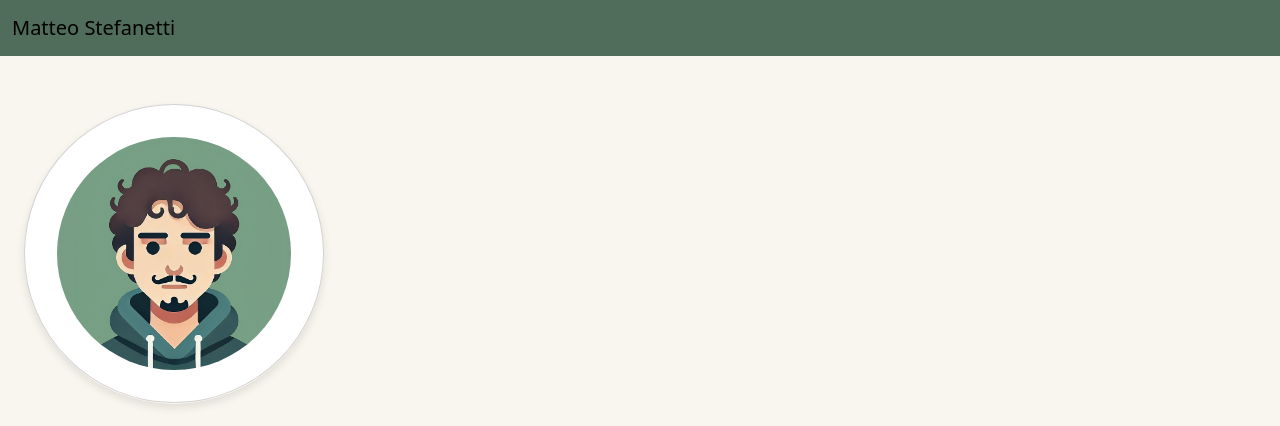
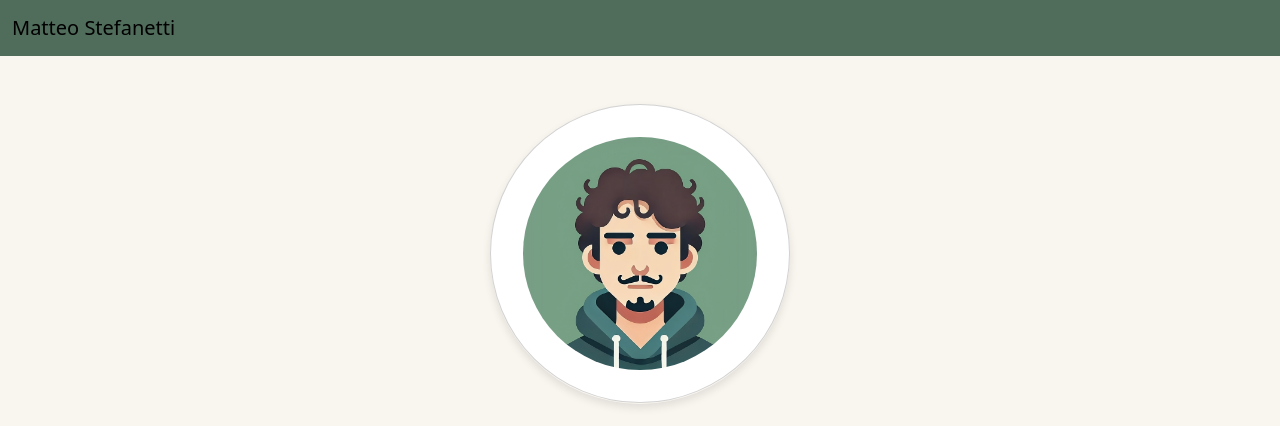
Before and after one commit to MatteoStefanetti/portfolio, a React (Vite) app: page / in a window 1280 px wide. Shown: the top 426 px of the page. Built offline with nearby package versions, Linux system fonts and the light colour scheme; grey boxes are pictures that could not be loaded.

Commit message:
Position of backcard text

```diff
--- a/src/components/contents/WhoAmI.jsx
+++ b/src/components/contents/WhoAmI.jsx
@@ -3,7 +3,7 @@ import {Container, Image} from "react-bootstrap";
 
 const WhoAmI = () => {
     return (
-        <Container fluid className="d-flex align-content-around">
+        <Container fluid className="d-flex justify-content-center">
             <div className="flip-card">
                 <div className="flip-card-inner">
                     <div className="flip-card-front">
@@ -13,9 +13,9 @@ const WhoAmI = () => {
                     </div>
                     <div className="flip-card-back">
                         <div className="card rounded-circle h-100 w-100">
-                            <div className="card-body">
+                            <div className="card-body d-flex flex-column justify-content-center">
                                 <p className="card-title">Hi, I&#39;m Matteo Stefanetti</p>
-                                <p className="card-text">I&#39;m a backend programmer</p>
+                                <p className="card-text">I&#39;m a backend programmer and I&#39;ve studied at University of Turin</p>
                             </div>
                         </div>
                     </div>
```
